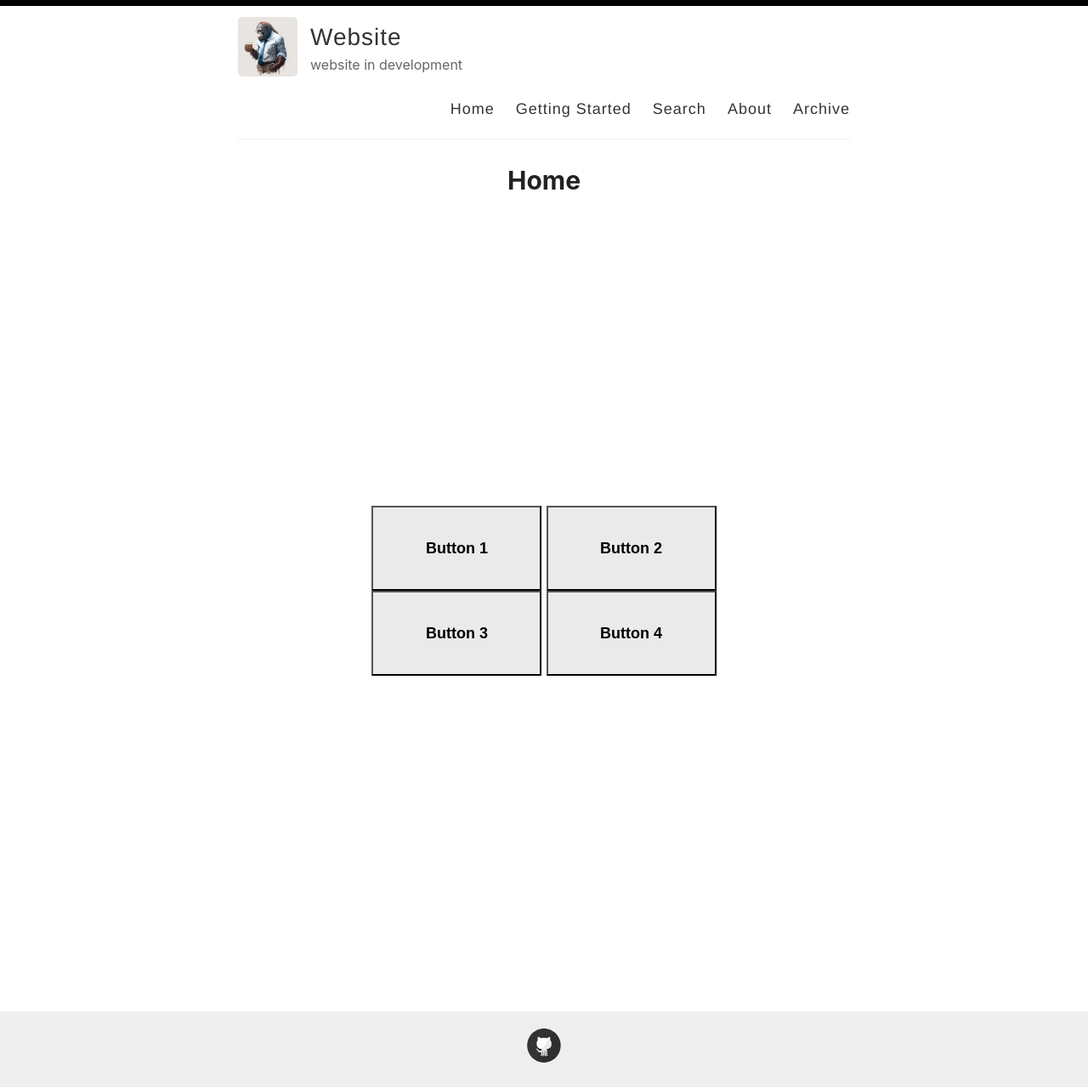
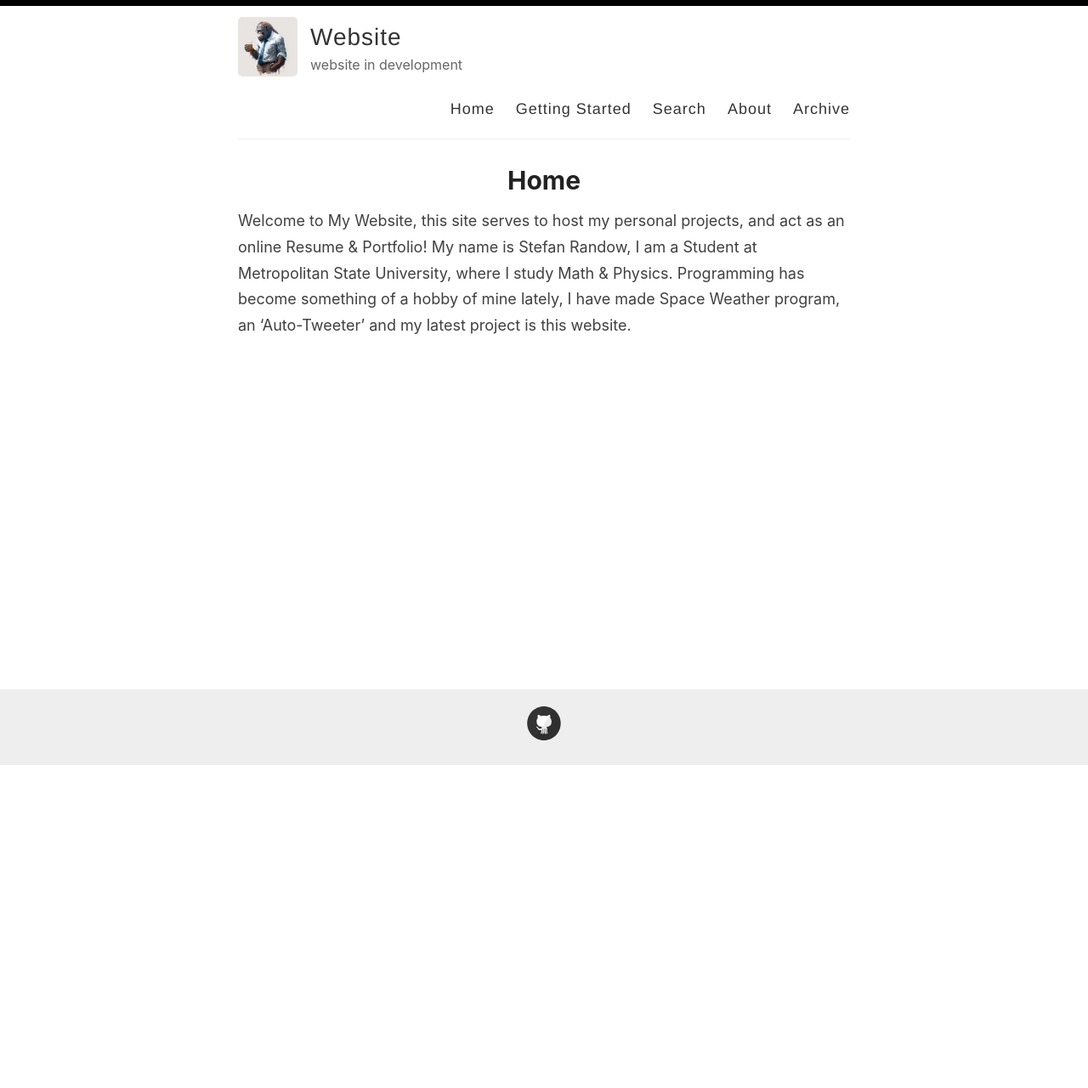
Before and after one commit to StefanRandow/StefanRandow.github.io, a Jekyll site: the page built from _pages/home.md, in a window 1280 px wide. Shown: the whole page at 85% size. Built offline with Jekyll 4.4.1, drawn with Linux system fonts in a browser that asks for light colours; after the commit the page ends 901 px from its top, so only the background shows below that.

Commit message:
Update home.md

```diff
--- a/_pages/home.md
+++ b/_pages/home.md
@@ -4,15 +4,5 @@ permalink: /home/
 title: Home
 ---
 
-<div style="display: flex; justify-content: center; align-items: center; height: 100vh;">
-  <div class="window-container">
-    <div class="grid-row">
-      <button class="window-button" style="width: 200px; height: 100px; background-color: #eaeaea; font-size: 18px; font-weight: bold;">Button 1</button>
-      <button class="window-button" style="width: 200px; height: 100px; background-color: #eaeaea; font-size: 18px; font-weight: bold;">Button 2</button>
-    </div>
-    <div class="grid-row">
-      <button class="window-button" style="width: 200px; height: 100px; background-color: #eaeaea; font-size: 18px; font-weight: bold;">Button 3</button>
-      <button class="window-button" style="width: 200px; height: 100px; background-color: #eaeaea; font-size: 18px; font-weight: bold;">Button 4</button>
-    </div>
-  </div>
-</div>
+Welcome to My Website, this site serves to host my personal projects, and act as an online Resume & Portfolio!
+My name is Stefan Randow, I am a Student at Metropolitan State University, where I study Math & Physics. Programming has become something of a hobby of mine lately, I have made Space Weather program, an 'Auto-Tweeter' and my latest project is this website.
```
